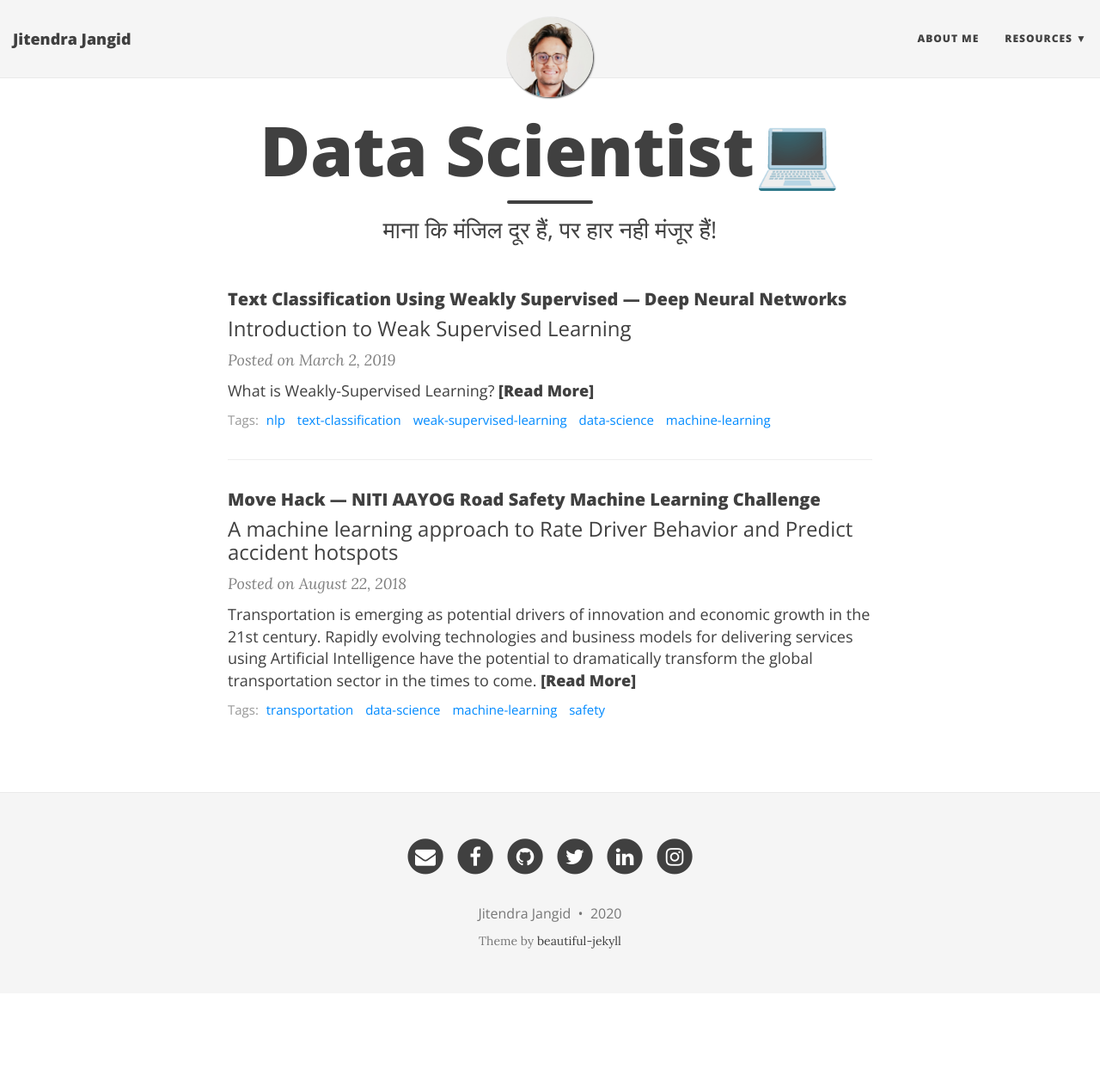
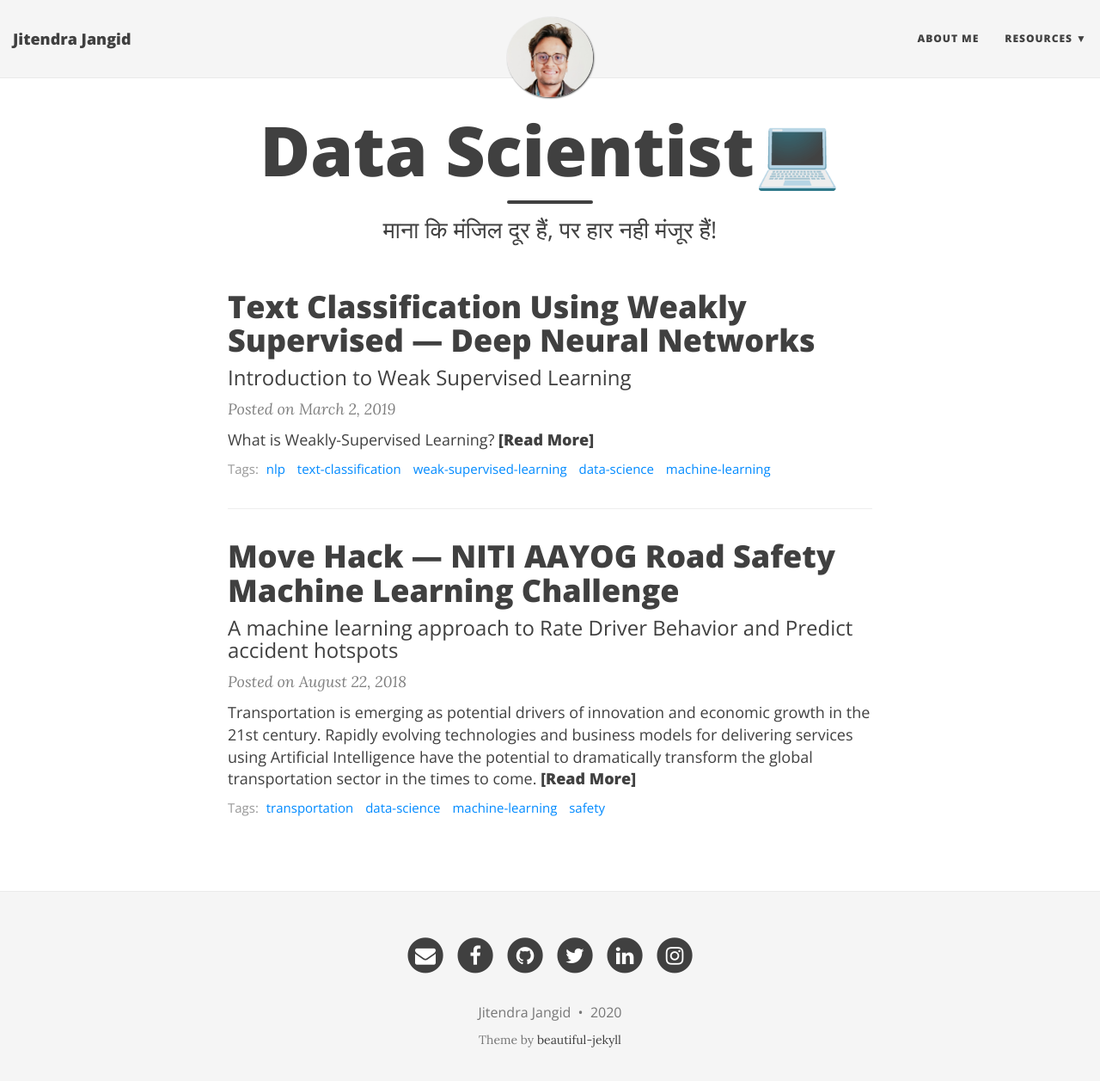
Before and after one commit to Overfitter/overfitter.github.io, a Jekyll site: the page built from index.html, in a window 1280 px wide and 1270 px high. Shown: the top 1257 px of the window at 86% size. Built offline with Jekyll 4.4.1, drawn with Linux system fonts in a browser that asks for light colours; nearby versions of some CDN libraries; the list of posts is cut into pages by our own code.

Commit message:
Eighth Commit

```diff
--- a/css/main.css
+++ b/css/main.css
@@ -335,7 +335,7 @@ footer .theme-by {
 }
 
 .post-preview .post-title {
-  font-size: 20px;
+  font-size: 30px;
   margin-top: 0;
 }
 .post-preview .post-subtitle {
@@ -381,7 +381,7 @@ footer .theme-by {
 
 @media only screen and (min-width: 768px) {
   .post-preview .post-title {
-    font-size: 20px;
+    font-size: 36px;
   }
 }
 
@@ -470,7 +470,7 @@ footer .theme-by {
 }
 .intro-header .page-heading h1 {
   margin-top: 0;
-  font-size: 50px;
+  font-size: 35px;
 }
 .intro-header .post-heading h1 {
   margin-top: 0;
```
